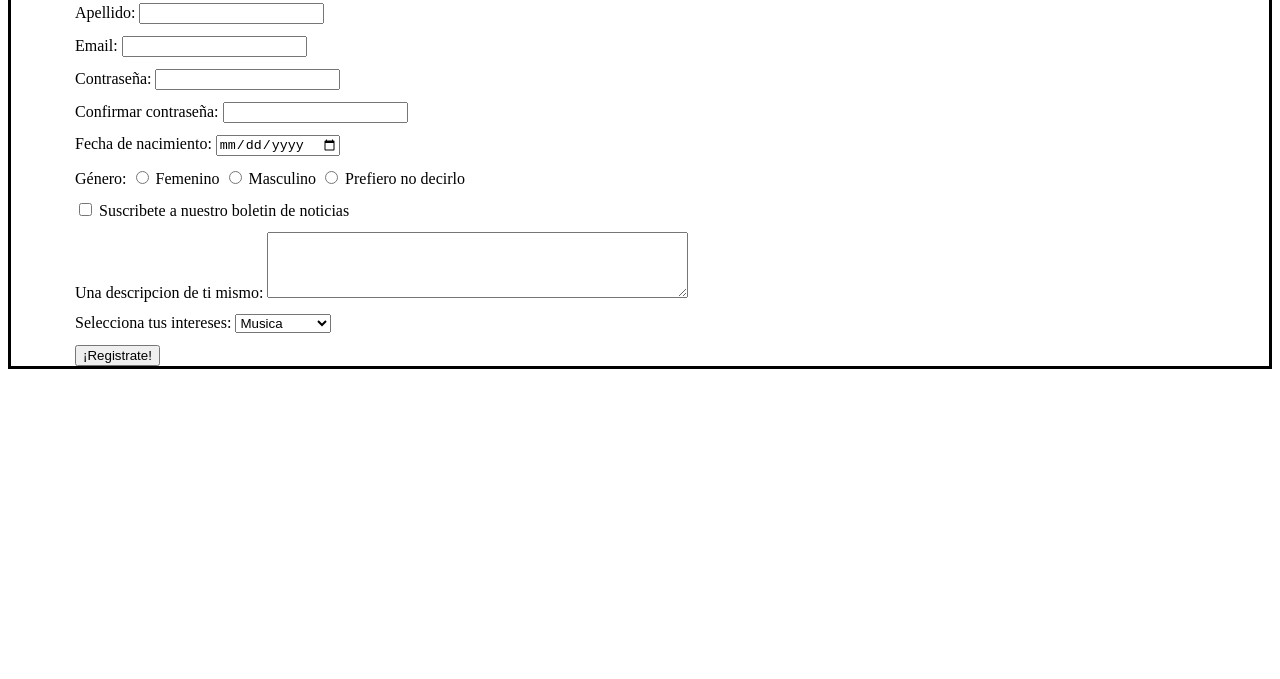
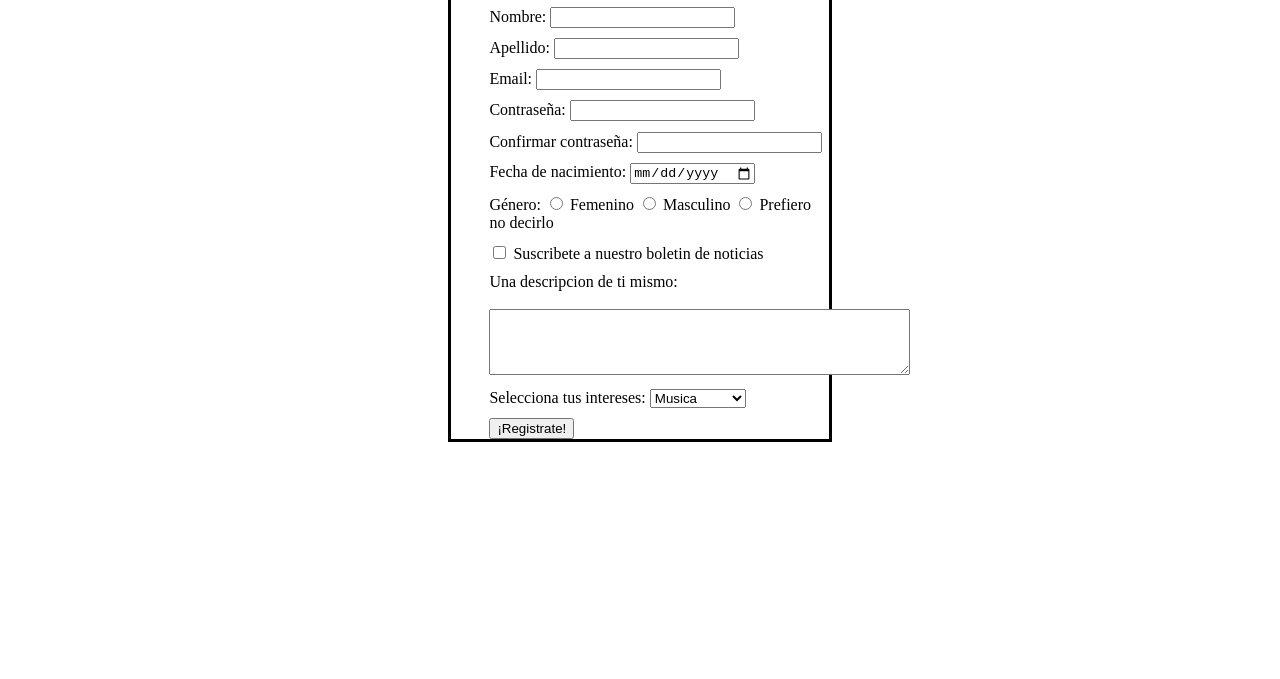
Before and after one commit to SSHope-00/Fundamentos-de-Web, a plain HTML site: page Core1_Formulario.html in a window 1280 px wide. Shown: the part 121-800 px from the top of the page. Drawn offline with Linux system fonts and the light colour scheme.

Commit message:
correcion

```diff
--- a/Core1_Formulario.html
+++ b/Core1_Formulario.html
@@ -3,24 +3,26 @@
 
 <head>
     <style>
-       body{
+        body {
             border-width: 0.1cm;
             border-color: black;
             border-style: solid;
-      padding-left: 5%;
+            padding-left: 3%;
+           margin-left: 35%;
+           margin-right: 35%;
 
         }
+
         div {
-       padding-bottom: 1%;
+            padding-bottom: 3%;
         }
-
     </style>
     <meta charset="UTF-8" />
     <title>Formulario</title>
 </head>
 
-<body >
-    <form action="#" method="POST" >
+<body>
+    <form action="#" method="POST">
         <h1> Registrate y unete a la comunidad!</h1>
         <div>
             <label for="nombre">
@@ -93,6 +95,7 @@
 
         <div>
             <label> Una descripcion de ti mismo:</label>
+            <br></br>
             <textarea id="descripcion" name="descripcion" rows="4" cols="50"></textarea>
 
         </div>
```
Lines whose indentation alone changed are shown as unchanged.
